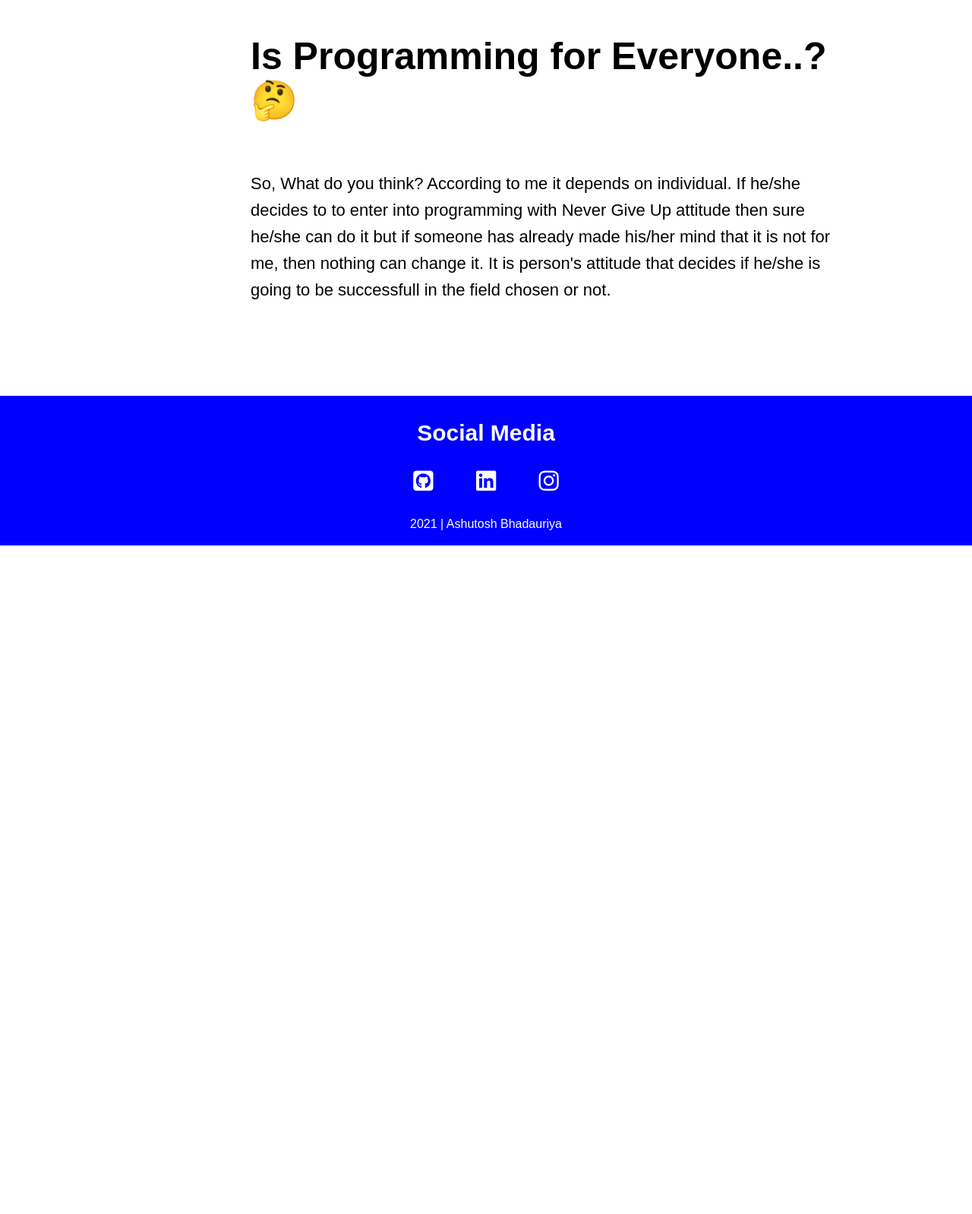
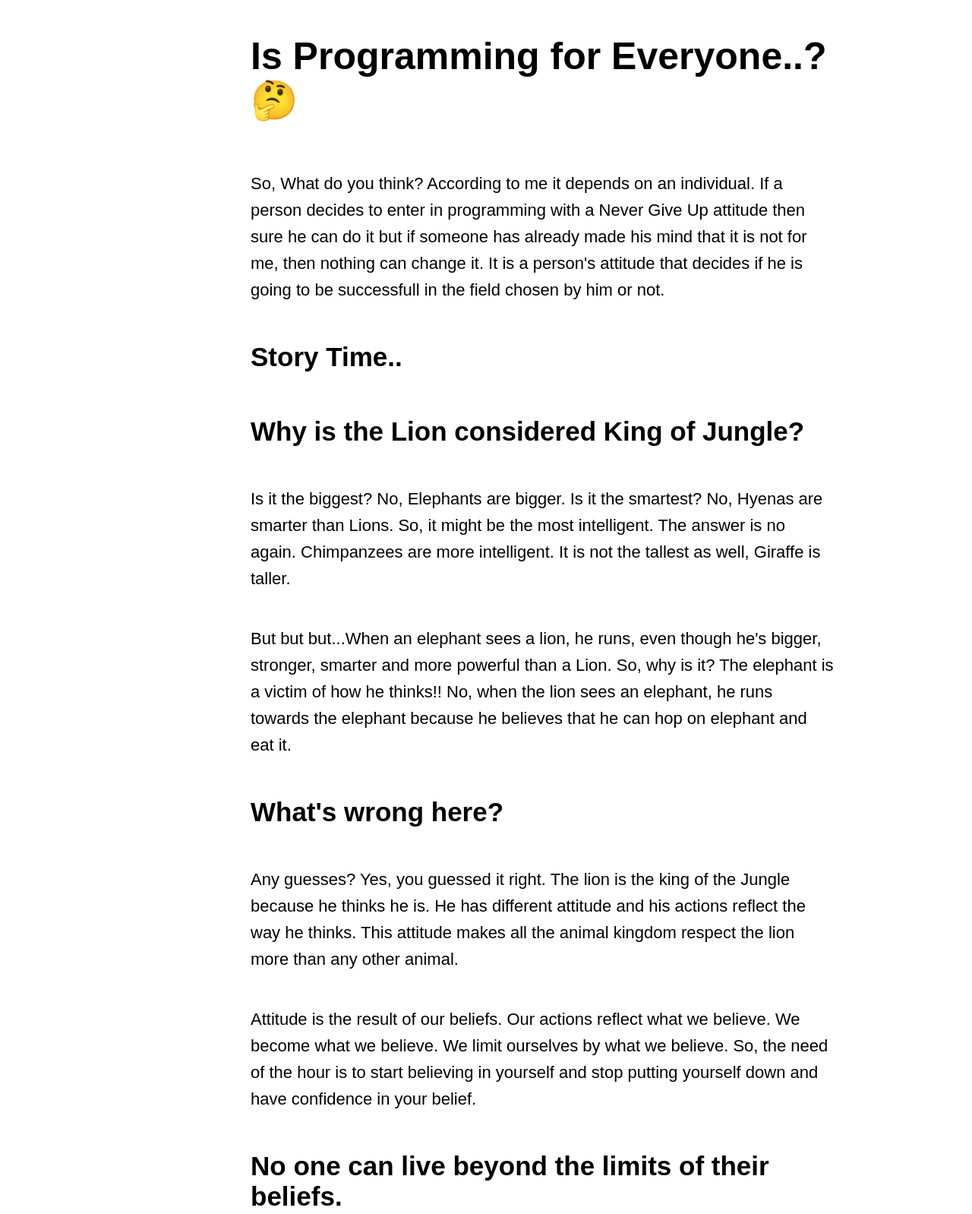
Before and after one commit to Ashutosh-Bhadauriya/RA-Portfolio, a plain HTML site: page blog2.html in a window 1280 px wide. Shown: the part 221-1819 px from the top of the page at 76% size. Before the commit the page ends 939 px from the top, so only its background shows below. Drawn offline with Linux system fonts and the light colour scheme.

Commit message:
Feat: Blog 2 added

```diff
--- a/blog2.html
+++ b/blog2.html
@@ -4,9 +4,9 @@
     <meta charset="UTF-8" />
     <meta http-equiv="X-UA-Compatible" content="IE=edge" />
     <meta name="viewport" content="width=device-width, initial-scale=1.0" />
-    <title>Blog 2</title>
+    <title>Is programming for everyone?</title>
     <link href="style.css" rel="stylesheet" />
-    <link rel="stylesheet" href="blogStyle.css">
+    <link rel="stylesheet" href="blogStyle.css" />
     <script
       src="https://kit.fontawesome.com/4957b49360.js"
       crossorigin="anonymous"
@@ -29,21 +29,60 @@
       </ul>
     </nav>
 
-    <p class="devto-link" >
-        These Blogs are also available on
-        <a href="https://dev.to/ashutoshbhadauriya">Devto</a>. Please have a look
-        at it.
-      </p>
+    <p class="devto-link">
+      These Blogs are also available on
+      <a href="https://dev.to/ashutoshbhadauriya">Devto</a>. Please have a look
+      at it.
+    </p>
 
     <section class="blog-text-section">
       <h1>Is Programming for Everyone..?🤔</h1>
       <p>
-        So, What do you think? According to me it depends on individual. If
-        he/she decides to to enter into programming with Never Give Up attitude
-        then sure he/she can do it but if someone has already made his/her mind
-        that it is not for me, then nothing can change it. It is person's
-        attitude that decides if he/she is going to be successfull in the field
-        chosen or not.
+        So, What do you think? According to me it depends on an individual. If a
+        person decides to enter in programming with a Never Give Up attitude
+        then sure he can do it but if someone has already made his mind that it
+        is not for me, then nothing can change it. It is a person's attitude
+        that decides if he is going to be successfull in the field chosen by him
+        or not.
+      </p>
+      <h2>Story Time..</h2>
+      <h2>Why is the Lion considered King of Jungle?</h2>
+      <p>
+        Is it the biggest? No, Elephants are bigger. Is it the smartest? No,
+        Hyenas are smarter than Lions. So, it might be the most intelligent. The
+        answer is no again. Chimpanzees are more intelligent. It is not the
+        tallest as well, Giraffe is taller.
+      </p>
+      <p>
+        But but but...When an elephant sees a lion, he runs, even though he's
+        bigger, stronger, smarter and more powerful than a Lion. So, why is it?
+        The elephant is a victim of how he thinks!! No, when the lion sees an
+        elephant, he runs towards the elephant because he believes that he can
+        hop on elephant and eat it.
+      </p>
+      <h2>What's wrong here?</h2>
+      <p>
+        Any guesses? Yes, you guessed it right. The lion is the king of the
+        Jungle because he thinks he is. He has different attitude and his
+        actions reflect the way he thinks. This attitude makes all the animal
+        kingdom respect the lion more than any other animal.
+      </p>
+      <p>
+        Attitude is the result of our beliefs. Our actions reflect what we
+        believe. We become what we believe. We limit ourselves by what we
+        believe. So, the need of the hour is to start believing in yourself and
+        stop putting yourself down and have confidence in your belief.
+      </p>
+      <h2>No one can live beyond the limits of their beliefs.</h2>
+      <p>
+        So, stop thinking "I can't do this." Stop making excuses. Is someone
+        say's you can't do it, let them say and you do what you believe. Change
+        your belief system. Your ability to become a programmer is trapped by
+        you and your belief.
+      </p>
+      <p>
+        Hope this was the motivation you needed to start your programming
+        journey. Thanks of reading and let's start our journey together. Have an amazing day..✌
       </p>
     </section>
     <footer class="footer">
--- a/blogStyle.css
+++ b/blogStyle.css
@@ -14,9 +14,7 @@
 }
 
 .devto-link a:hover{
-
   color: rgb(0, 0, 201);
-
 }
 
 .blog-text-section{
```
Also changed, not shown: blog1.html (+1 -1 lines), blogs.html (+5 -5 lines), index.html (+7 -5 lines).
